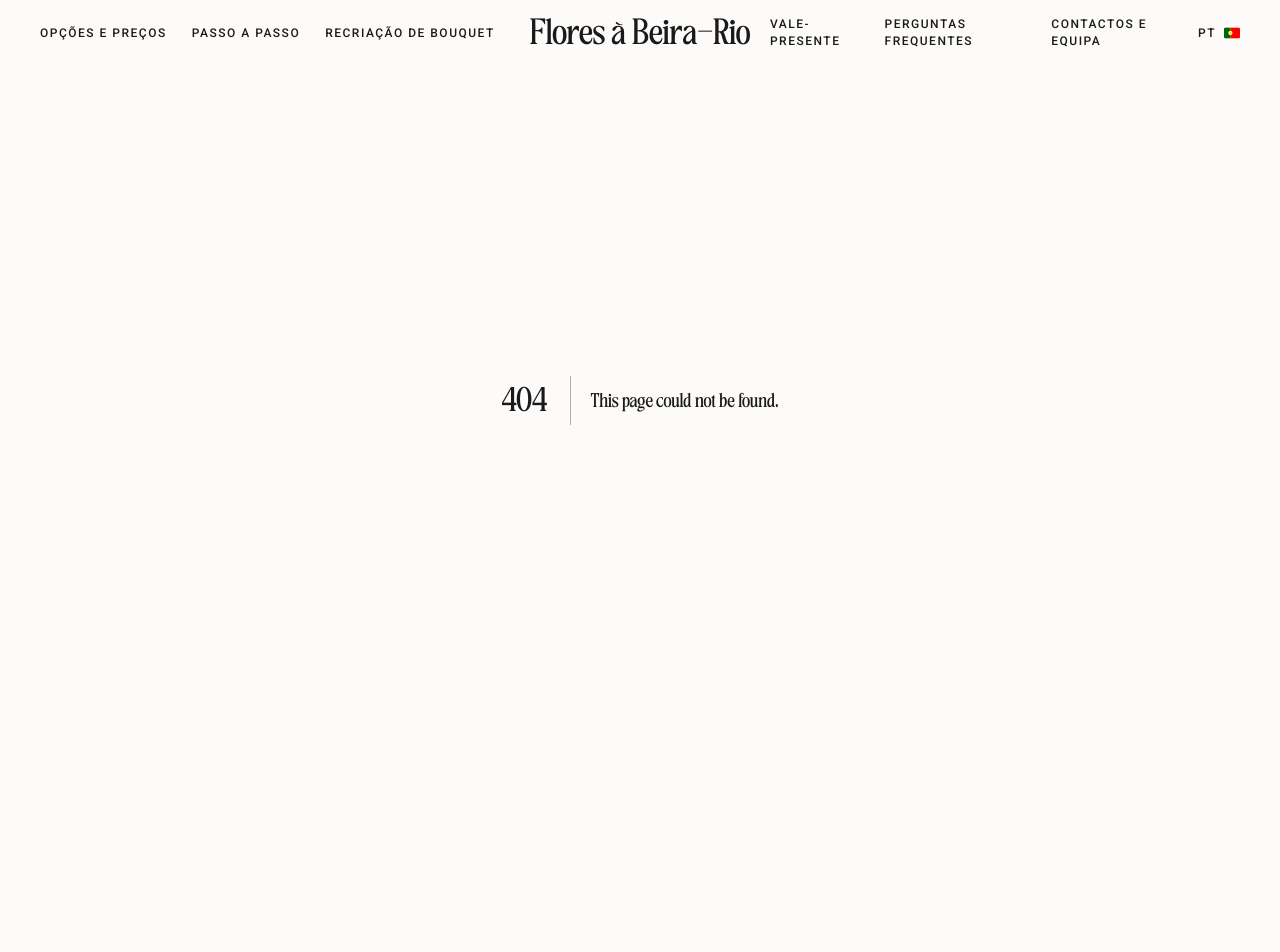
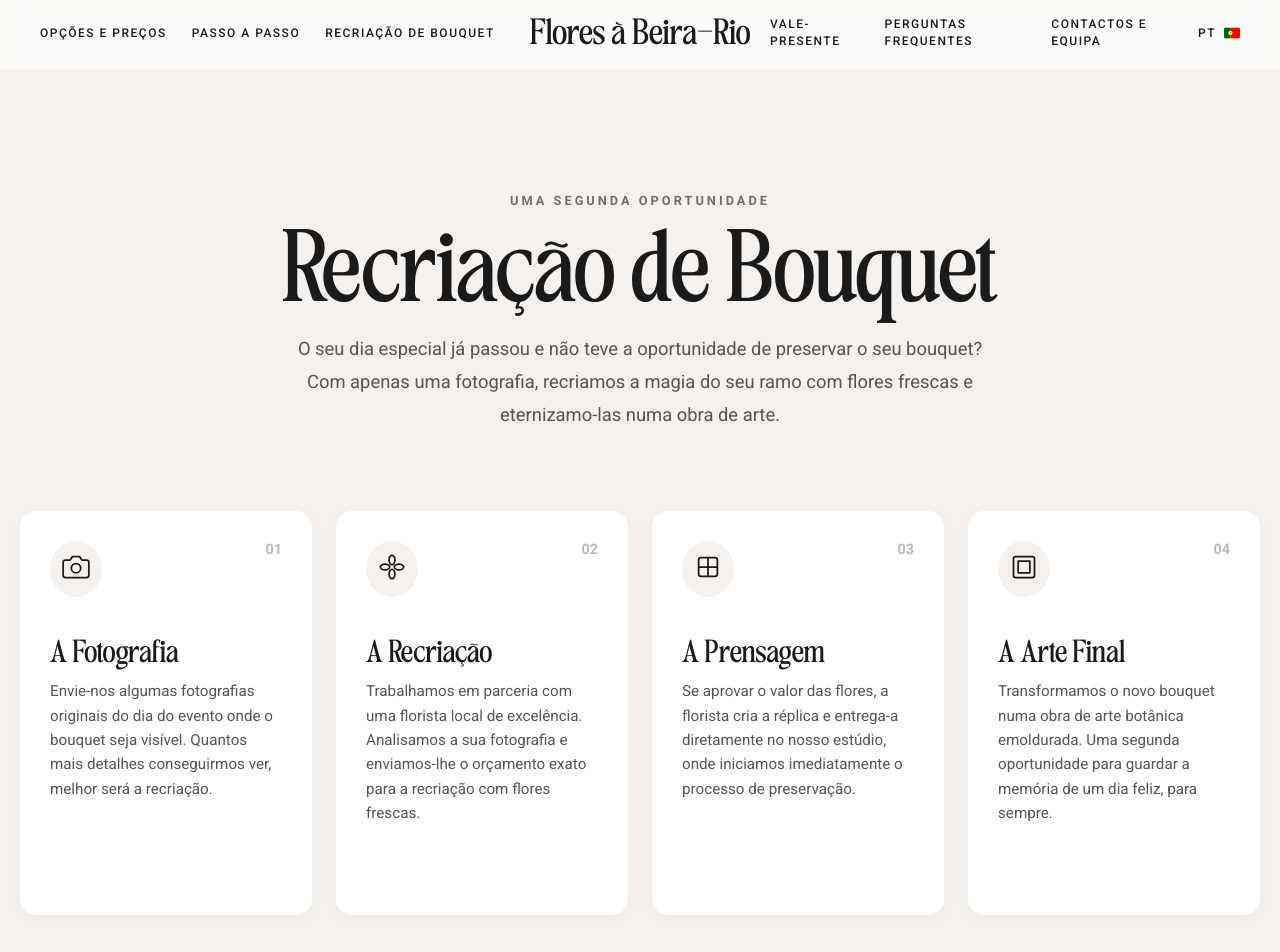
Before and after one commit to floresabeirario/fbr-website, a Next.js app: page /recriacao in a window 1280 px wide. Before the commit this address had no page. Shown: the top 952 px of the page. Before the commit the page ends 800 px from the top, so only its background shows below. Built offline with nearby package versions, Linux system fonts and the light colour scheme.

Commit message:
Create page.js

```diff
--- /dev/null
+++ b/app/recriacao/page.js
@@ -0,0 +1,166 @@
+"use client";
+
+import { motion } from "framer-motion";
+
+// --- ÍCONES ELEGANTES PARA OS PASSOS ---
+const IconCamera = () => <svg width="28" height="28" viewBox="0 0 24 24" fill="none" stroke="#1a1a1a" strokeWidth="1.5" strokeLinecap="round" strokeLinejoin="round"><path d="M23 19a2 2 0 0 1-2 2H3a2 2 0 0 1-2-2V8a2 2 0 0 1 2-2h4l2-3h6l2 3h4a2 2 0 0 1 2 2z"></path><circle cx="12" cy="13" r="4"></circle></svg>;
+const IconFlorist = () => <svg width="28" height="28" viewBox="0 0 24 24" fill="none" stroke="#1a1a1a" strokeWidth="1.5" strokeLinecap="round" strokeLinejoin="round"><path d="M12 2c-1.5 0-2.5 2-2.5 4s1 4 2.5 4 2.5-2 2.5-4-1-4-2.5-4z"/><path d="M12 22c-1.5 0-2.5-2-2.5-4s1-4 2.5-4 2.5 2 2.5 4-1 4-2.5 4z"/><path d="M2 12c0-1.5 2-2.5 4-2.5s4 1 4 2.5-2 2.5-4 2.5-4-1-4-2.5z"/><path d="M22 12c0-1.5-2-2.5-4-2.5s-4 1-4 2.5 2 2.5 4 2.5 4-1 4-2.5z"/></svg>;
+const IconPress = () => <svg width="28" height="28" viewBox="0 0 24 24" fill="none" stroke="#1a1a1a" strokeWidth="1.5" strokeLinecap="round" strokeLinejoin="round"><rect x="4" y="4" width="16" height="16" rx="2" ry="2"></rect><line x1="4" y1="12" x2="20" y2="12"></line><line x1="12" y1="4" x2="12" y2="20"></line></svg>;
+const IconFrame = () => <svg width="28" height="28" viewBox="0 0 24 24" fill="none" stroke="#1a1a1a" strokeWidth="1.5" strokeLinecap="round" strokeLinejoin="round"><rect x="3" y="3" width="18" height="18" rx="2" ry="2"></rect><rect x="7" y="7" width="10" height="10"></rect></svg>;
+
+// --- COMPONENTE DE PASSO ---
+const StepCard = ({ icon, number, title, desc, delay }) => (
+  <motion.div
+    initial={{ opacity: 0, y: 20 }}
+    whileInView={{ opacity: 1, y: 0 }}
+    viewport={{ once: true }}
+    transition={{ delay, duration: 0.5 }}
+    style={{
+      backgroundColor: '#FFFFFF',
+      borderRadius: '16px',
+      padding: '30px',
+      boxShadow: '0 4px 20px rgba(0,0,0,0.03)',
+      display: 'flex',
+      flexDirection: 'column',
+      height: '100%'
+    }}
+  >
+    <div style={{ display: 'flex', justifyContent: 'space-between', alignItems: 'flex-start', marginBottom: '20px' }}>
+      <div style={{ backgroundColor: '#F4F1EE', padding: '12px', borderRadius: '50%' }}>
+        {icon}
+      </div>
+      <span style={{ fontSize: '0.9rem', fontWeight: '600', color: '#1a1a1a', opacity: 0.3 }}>{number}</span>
+    </div>
+    <h3 style={{ fontSize: '1.4rem', fontFamily: "'TAN-MEMORIES', serif", marginBottom: '15px', color: '#1a1a1a' }}>{title}</h3>
+    <p style={{ color: '#555', lineHeight: '1.6', fontSize: '0.95rem', margin: 0 }}>{desc}</p>
+  </motion.div>
+);
+
+export default function RecriacaoBouquet() {
+  const steps = [
+    {
+      icon: <IconCamera />,
+      number: "01",
+      title: "A Fotografia",
+      desc: "Envie-nos algumas fotografias originais do dia do evento onde o bouquet seja visível. Quantos mais detalhes conseguirmos ver, melhor será a recriação."
+    },
+    {
+      icon: <IconFlorist />,
+      number: "02",
+      title: "A Recriação",
+      desc: "Trabalhamos em parceria com uma florista local de excelência. Analisamos a sua fotografia e enviamos-lhe o orçamento exato para a recriação com flores frescas."
+    },
+    {
+      icon: <IconPress />,
+      number: "03",
+      title: "A Prensagem",
+      desc: "Se aprovar o valor das flores, a florista cria a réplica e entrega-a diretamente no nosso estúdio, onde iniciamos imediatamente o processo de preservação."
+    },
+    {
+      icon: <IconFrame />,
+      number: "04",
+      title: "A Arte Final",
+      desc: "Transformamos o novo bouquet numa obra de arte botânica emoldurada. Uma segunda oportunidade para guardar a memória de um dia feliz, para sempre."
+    }
+  ];
+
+  return (
+    <main style={{ backgroundColor: '#F4F1EE', minHeight: '100vh', paddingBottom: '100px' }}>
+
+      {/* ESPAÇAMENTO RESPONSIVO DO TOPO */}
+      <style dangerouslySetInnerHTML={{ __html: `
+        .hero-padding { padding-top: 140px; }
+        .steps-grid { display: grid; grid-template-columns: 1fr; gap: 20px; }
+
+        .cta-button {
+          display: inline-block;
+          background-color: #1a1a1a;
+          color: #FCFBF9;
+          padding: 18px 40px;
+          border-radius: 30px;
+          text-decoration: none;
+          font-weight: 500;
+          letter-spacing: 1px;
+          text-transform: uppercase;
+          font-size: 0.85rem;
+          transition: transform 0.3s ease, background-color 0.3s ease;
+        }
+        .cta-button:hover {
+          transform: translateY(-3px);
+          background-color: #333;
+        }
+
+        @media (min-width: 768px) {
+          .hero-padding { padding-top: 180px; }
+          .steps-grid { grid-template-columns: repeat(2, 1fr); gap: 30px; }
+        }
+
+        @media (min-width: 1024px) {
+          .steps-grid { grid-template-columns: repeat(4, 1fr); gap: 24px; }
+        }
+      `}} />
+
+      {/* HERO SECTION */}
+      <section className="hero-padding" style={{ maxWidth: '900px', margin: '0 auto', textAlign: 'center', paddingLeft: '20px', paddingRight: '20px', marginBottom: '80px' }}>
+        <motion.div initial={{ opacity: 0, y: -20 }} animate={{ opacity: 1, y: 0 }} transition={{ duration: 0.6 }}>
+          <p style={{ textTransform: 'uppercase', letterSpacing: '3px', fontSize: '0.8rem', fontWeight: '600', color: '#1a1a1a', opacity: 0.6, marginBottom: '20px' }}>
+            Uma segunda oportunidade
+          </p>
+          <h1 style={{ fontSize: 'clamp(2.8rem, 6vw, 4.5rem)', fontFamily: "'TAN-MEMORIES', serif", color: '#1a1a1a', margin: '0 0 25px 0', lineHeight: '1.1' }}>
+            Recriação de Bouquet
+          </h1>
+          <p style={{ fontSize: 'clamp(1rem, 2vw, 1.15rem)', color: '#555', lineHeight: '1.8', margin: '0 auto', maxWidth: '700px' }}>
+            O seu dia especial já passou e não teve a oportunidade de preservar o seu bouquet?
+            Com apenas uma fotografia, recriamos a magia do seu ramo com flores frescas e eternizamo-las numa obra de arte.
+          </p>
+        </motion.div>
+      </section>
+
+      {/* HOW IT WORKS - 4 PASSOS */}
+      <section style={{ maxWidth: '1300px', margin: '0 auto', padding: '0 20px', marginBottom: '100px' }}>
+        <div className="steps-grid">
+          {steps.map((step, index) => (
+            <StepCard
+              key={index}
+              icon={step.icon}
+              number={step.number}
+              title={step.title}
+              desc={step.desc}
+              delay={index * 0.15}
+            />
+          ))}
+        </div>
+      </section>
+
+      {/* INSPIRAÇÃO / OCASIÕES */}
+      <section style={{ backgroundColor: '#FFFFFF', padding: '100px 20px', textAlign: 'center' }}>
+        <motion.div
+          initial={{ opacity: 0, y: 30 }}
+          whileInView={{ opacity: 1, y: 0 }}
+          viewport={{ once: true }}
+          style={{ maxWidth: '800px', margin: '0 auto' }}
+        >
+          <h2 style={{ fontSize: 'clamp(2rem, 4vw, 3rem)', fontFamily: "'TAN-MEMORIES', serif", color: '#1a1a1a', marginBottom: '40px' }}>
+            A prenda mais inesquecível
+          </h2>
+          <p style={{ fontSize: '1.05rem', color: '#555', lineHeight: '1.8', marginBottom: '30px' }}>
+            Este serviço é a forma perfeita de resgatar uma memória que parecia perdida no tempo. É o presente ideal para:
+          </p>
+
+          <div style={{ display: 'flex', flexWrap: 'wrap', justifyContent: 'center', gap: '15px', marginBottom: '60px' }}>
+            {["Bodas de Ouro e Prata", "Presentes de Filhos para Pais", "Surpresas de Aniversário de Casamento", "Para quem descobriu o nosso estúdio tarde demais"].map((tag, i) => (
+              <span key={i} style={{ backgroundColor: '#F4F1EE', color: '#1a1a1a', padding: '10px 20px', borderRadius: '30px', fontSize: '0.9rem', fontWeight: '500' }}>
+                {tag}
+              </span>
+            ))}
+          </div>
+
+          <a href="mailto:info@floresabeirario.pt?subject=Pedido de Orçamento - Recriação de Bouquet" className="cta-button">
+            Pedir Orçamento para Recriação
+          </a>
+        </motion.div>
+      </section>
+
+    </main>
+  );
+}
```
